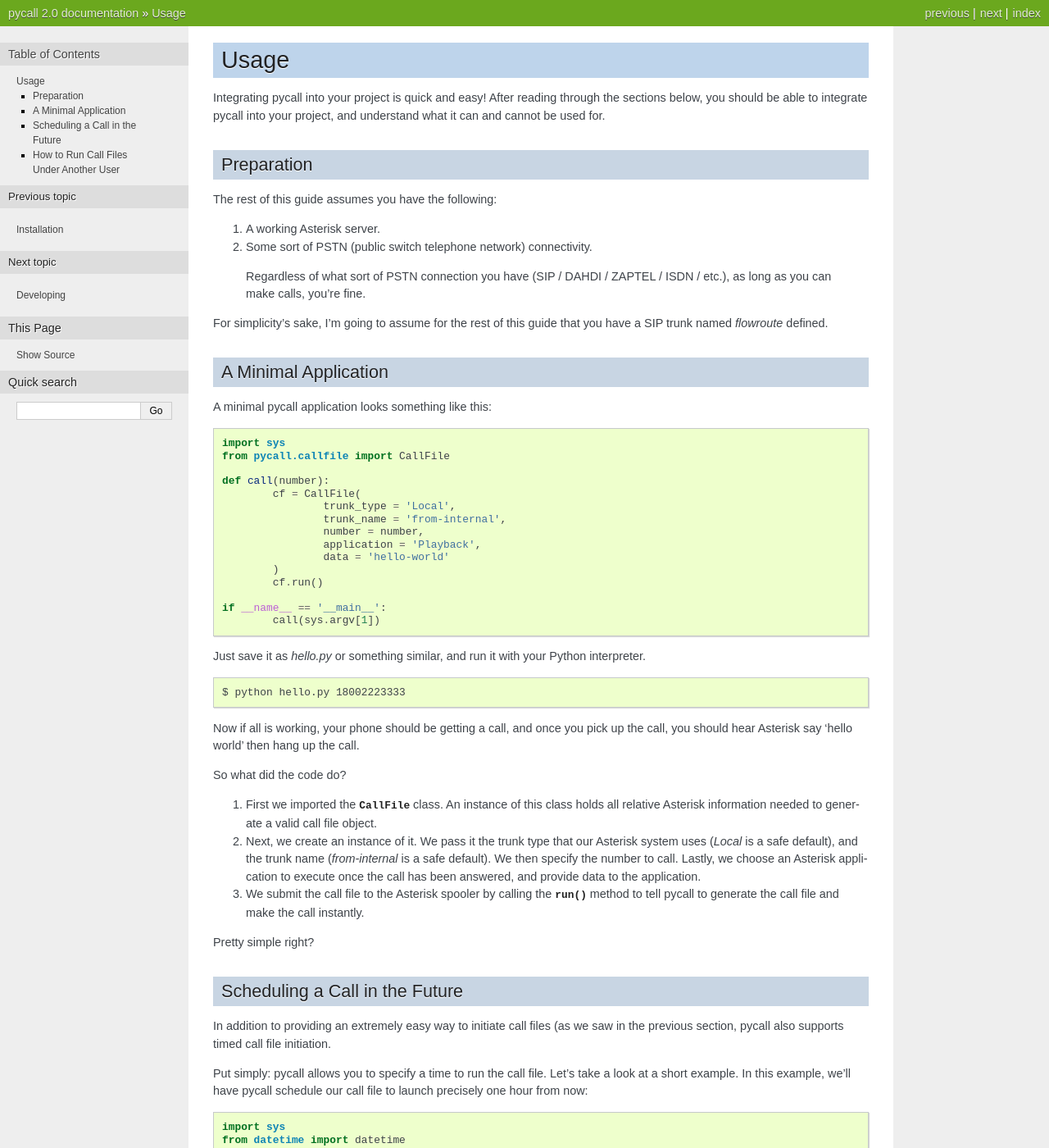
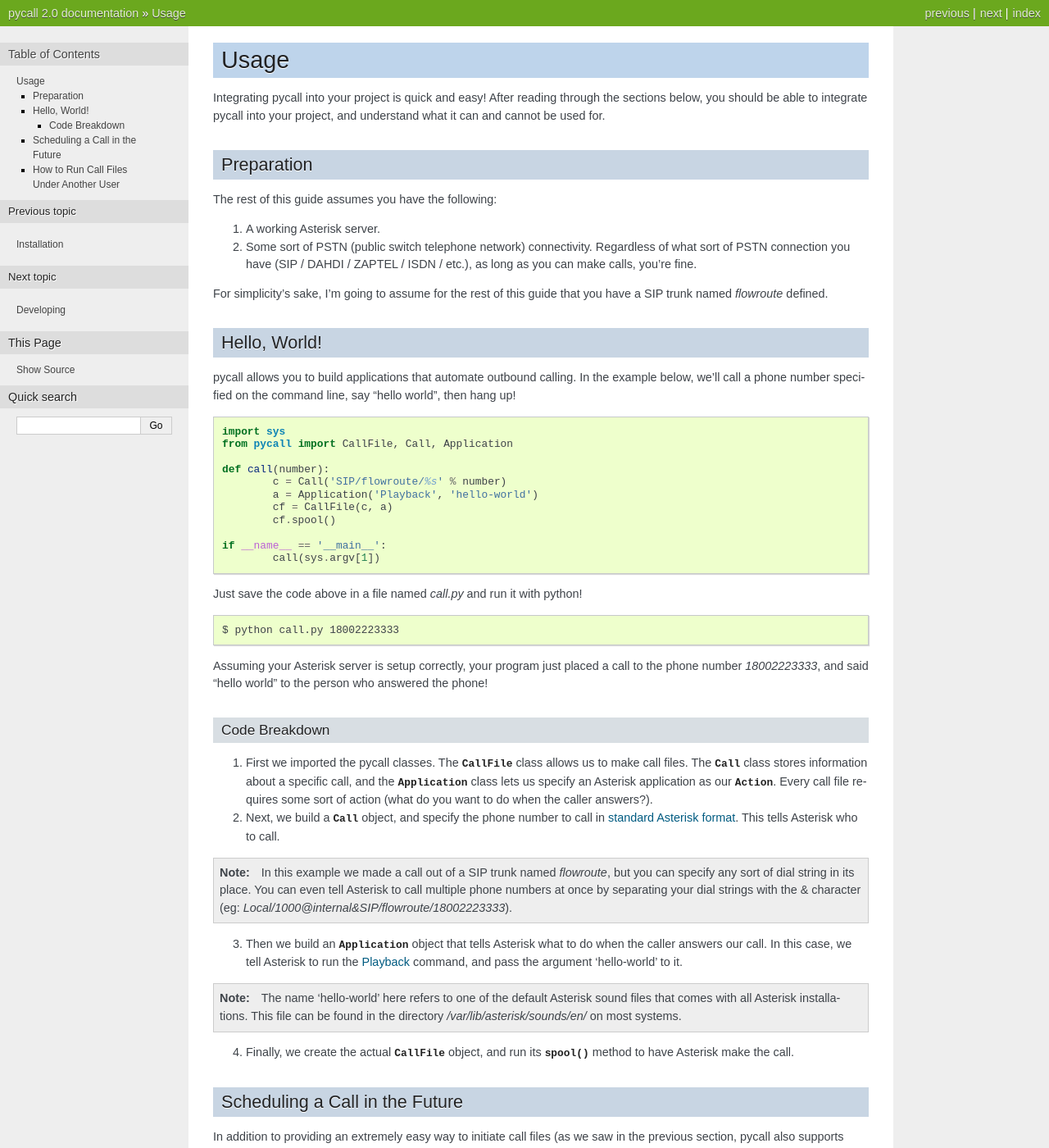
Before and after one commit to rdegges/pycall, a Sphinx documentation site: the page built from docs/usage.rst, in a window 1280 px wide and 1400 px high. Shown: the whole window at 82% size. Built offline with Sphinx 7.4.7, drawn with Linux system fonts in a browser that asks for light colours.

Commit message:
Updating the hello-world example.

```diff
--- a/docs/usage.rst
+++ b/docs/usage.rst
@@ -15,58 +15,75 @@ The rest of this guide assumes you have the following:
 1.	A working Asterisk server.
 
 2.	Some sort of PSTN (public switch telephone network) connectivity.
-    Regardless of what sort of PSTN connection you have (SIP / DAHDI / ZAPTEL /
-    ISDN / etc.), as long as you can make calls, you're fine.
+	Regardless of what sort of PSTN connection you have (SIP / DAHDI / ZAPTEL /
+	ISDN / etc.), as long as you can make calls, you're fine.
 
 For simplicity's sake, I'm going to assume for the rest of this guide that you
 have a SIP trunk named `flowroute` defined.
 
-A Minimal Application
----------------------
+Hello, World!
+-------------
 
-A minimal pycall application looks something like this::
+pycall allows you to build applications that automate outbound calling. In the
+example below, we'll call a phone number specified on the command line, say
+"hello world", then hang up! ::
 
 	import sys
-	from pycall.callfile import CallFile
+	from pycall import CallFile, Call, Application
 
 	def call(number):
-		cf = CallFile(
-			trunk_type = 'Local',
-			trunk_name = 'from-internal',
-			number = number,
-			application = 'Playback',
-			data = 'hello-world'
-		)
-		cf.run()
+		c = Call('SIP/flowroute/%s' % number)
+		a = Application('Playback', 'hello-world')
+		cf = CallFile(c, a)
+		cf.spool()
 
 	if __name__ == '__main__':
 		call(sys.argv[1])
 
-Just save it as `hello.py` or something similar, and run it with your Python
-interpreter. ::
+Just save the code above in a file named `call.py` and run it with python! ::
 
-	$ python hello.py 18002223333
+	$ python call.py 18002223333
 
-Now if all is working, your phone should be getting a call, and once you pick
-up the call, you should hear Asterisk say 'hello world' then hang up the call.
+Assuming your Asterisk server is setup correctly, your program just placed a
+call to the phone number `18002223333`, and said "hello world" to the person
+who answered the phone!
 
-So what did the code do?
+Code Breakdown
+**************
 
-1.	First we imported the :class:`~callfile.CallFile` class. An instance of
-	this class holds all relative Asterisk information needed to generate a
-	valid call file object.
+1.	First we imported the pycall classes. The :class:`~callfile.CallFile` class
+	allows us to make call files. The :class:`~pycall.Call` class stores
+	information about a specific call, and the :class:`~pycall.Application`
+	class lets us specify an Asterisk application as our
+	:class:`~pycall.Action`.  Every call file requires some sort of action
+	(what do you want to do when the caller answers?).
 
-2.	Next, we create an instance of it. We pass it the trunk type that our
-	Asterisk system uses (`Local` is a safe default), and the trunk name
-	(`from-internal` is a safe default). We then specify the number to call.
-	Lastly, we choose an Asterisk application to execute once the call has been
-	answered, and provide data to the application.
+2.	Next, we build a :class:`~pycall.Call` object, and specify the phone number
+	to call in `standard Asterisk format
+	<http://www.voip-info.org/wiki/view/Asterisk+cmd+Dial>`_. This tells
+	Asterisk who to call.
 
-3.	We submit the call file to the Asterisk spooler by calling the
-	:meth:`~callfile.CallFile.run` method to tell pycall to generate the call
-	file and make the call instantly.
+.. note::
 
-Pretty simple right?
+   In this example we made a call out of a SIP trunk named `flowroute`, but you
+   can specify any sort of dial string in its place. You can even tell Asterisk
+   to call multiple phone numbers at once by separating your dial strings with
+   the & character (eg: `Local/1000@internal&SIP/flowroute/18002223333`).
+
+3.	Then we build an :class:`~pycall.Application` object that tells Asterisk
+	what to do when the caller answers our call. In this case, we tell Asterisk
+	to run the `Playback
+	<http://www.voip-info.org/wiki/view/Asterisk+cmd+Playback>`_ command, and
+	pass the argument 'hello-world' to it.
+
+.. note::
+
+	The name 'hello-world' here refers to one of the default Asterisk sound
+	files that comes with all Asterisk installations. This file can be found in
+	the directory `/var/lib/asterisk/sounds/en/` on most systems.
+
+4.	Finally, we create the actual :class:`~pycall.CallFile` object, and run
+	its :meth:`~pycall.CallFile.spool` method to have Asterisk make the call.
 
 Scheduling a Call in the Future
 -------------------------------
```
